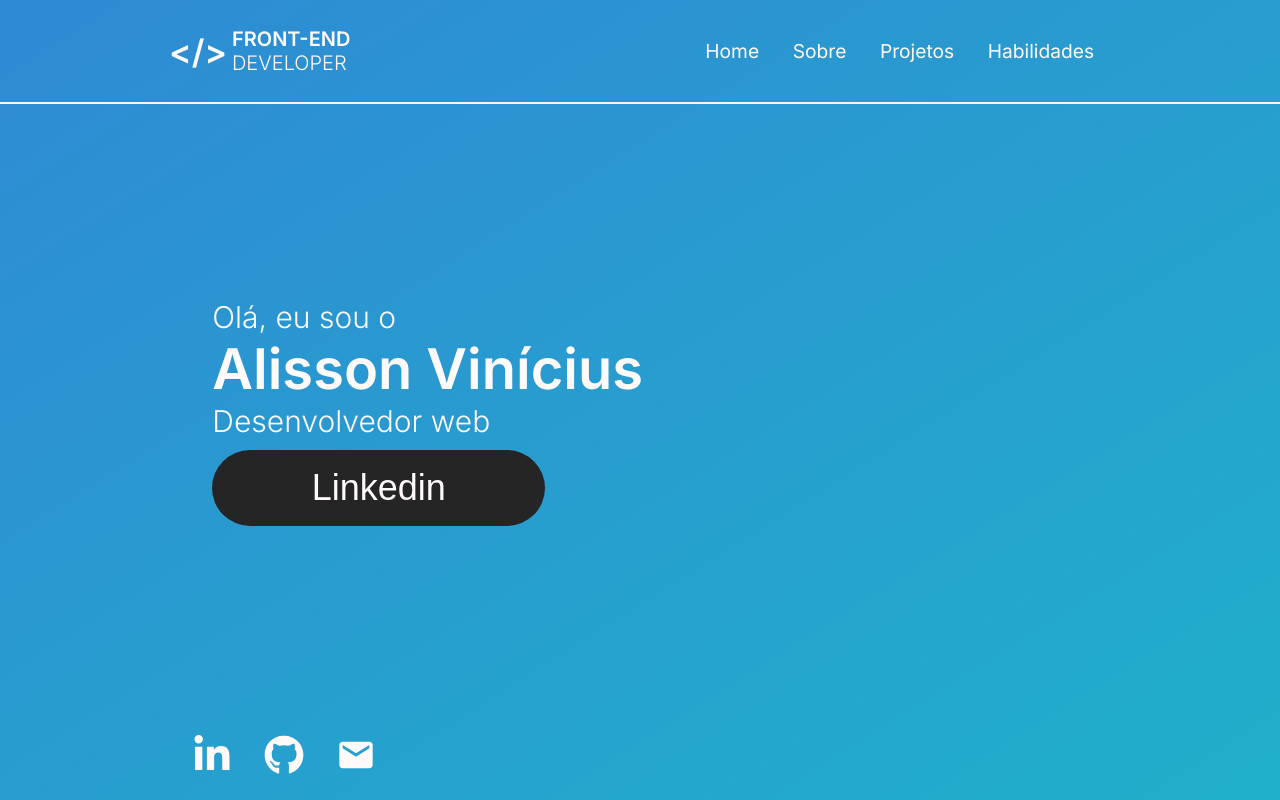
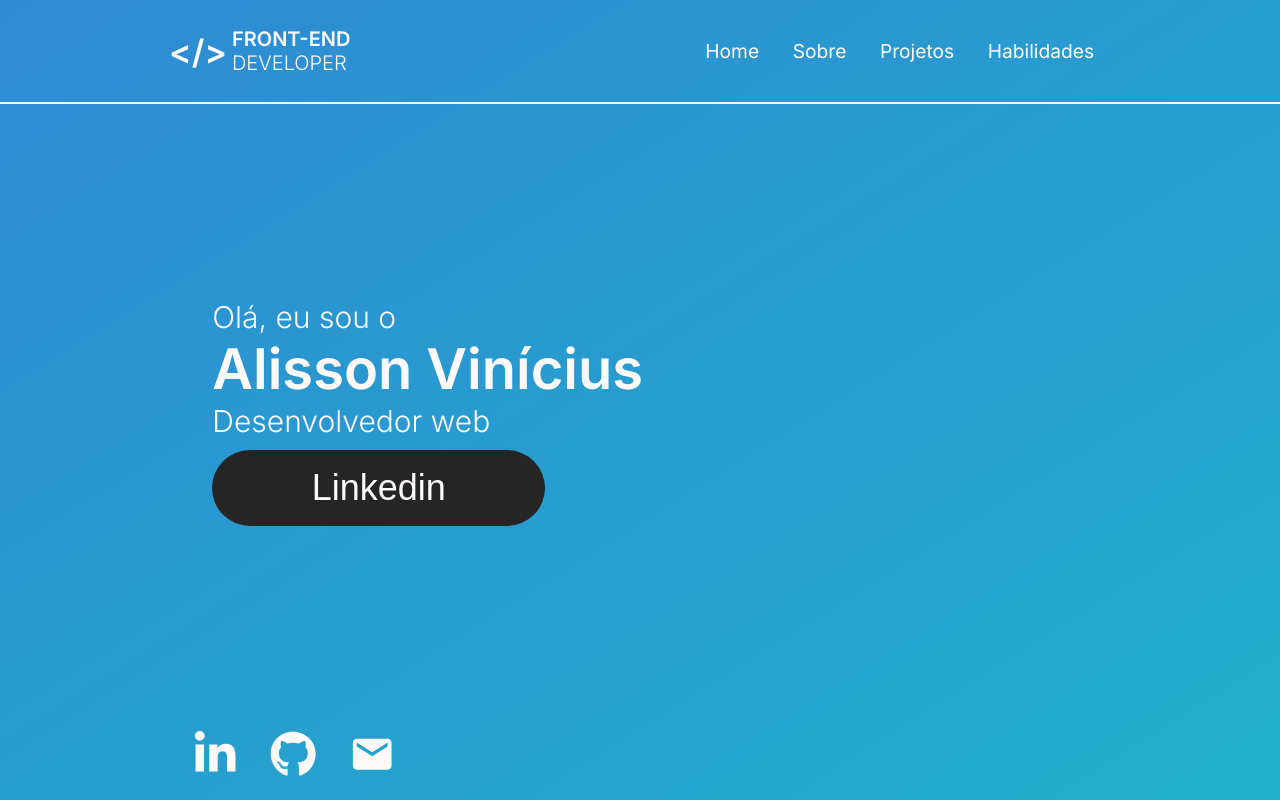
Before and after one commit to alisson2014/site-pessoal, a React (Create React App) app: page / in a window 1280 px wide. Built offline with nearby package versions, Linux system fonts and the light colour scheme; no server answers.

Commit message:
[POR-001]: refatorei o código

```diff
--- a/src/components/Atoms/SocialItem/atoms.ts
+++ /dev/null
@@ -1,20 +0,0 @@
-import styled from "styled-components"
-
-export const SocialItem = styled.li`
-  a {
-    font-size: 2.5em;
-
-    :hover {
-      font-size: 2.6em;
-      transition: all 0.5s;
-    }
-
-    @media (max-width: 520px) {
-      font-size: 2.3em;
-
-      :hover {
-        font-size: 2.45em;
-      }
-    }
-  }
-`
--- a/src/components/Atoms/SocialItem/index.tsx
+++ b/src/components/Atoms/SocialItem/index.tsx
@@ -1,4 +1,4 @@
-import * as Atoms from "./atoms"
+import { LiItem } from "./style";
 
 interface ISocialItem {
   href: string
@@ -6,13 +6,15 @@ interface ISocialItem {
   children: any
 };
 
-const SocialItem = ({ href, target, children }: ISocialItem) => {
+const SocialItem = ({
+  href, target, children
+}: ISocialItem) => {
   return (
-    <Atoms.SocialItem>
+    <LiItem>
       <a href={href} target={target}>
         {children}
       </a>
-    </Atoms.SocialItem>
+    </LiItem>
   );
 };
 
--- /dev/null
+++ b/src/components/Atoms/SocialItem/style.ts
@@ -0,0 +1,20 @@
+import styled from "styled-components"
+
+export const LiItem = styled.li`
+  a {
+    font-size: 2.9em;
+
+    &:hover {
+      font-size: 3.2em;
+      transition: all 0.5s ease-in-out;
+    }
+
+    @media (max-width: 520px) {
+      font-size: 2.5em;
+
+      &:hover {
+        font-size: 2.65em;
+      }
+    }
+  }
+`
--- a/src/components/Molecules/SocialList/atoms.ts
+++ b/src/components/Molecules/SocialList/atoms.ts
@@ -1,6 +1,6 @@
 import styled from "styled-components"
 
-export const SocialList = styled.ul`
+export const List = styled.ul`
   list-style: none;
   width: 70%;
   display: flex;
--- a/src/components/Molecules/SocialList/index.tsx
+++ b/src/components/Molecules/SocialList/index.tsx
@@ -1,21 +1,21 @@
-import * as Atoms from "./atoms";
+import SocialItem from "../../Atoms/SocialItem";
 import { MdEmail } from "react-icons/md";
 import { FaLinkedinIn, FaGithub } from "react-icons/fa";
-import SocialItem from "../../Atoms/SocialItem";
+import { List } from "./atoms";
 
 const SocialList = () => {
   return (
-    <Atoms.SocialList>
+    <List>
       <SocialItem href="https://www.linkedin.com/in/alisson-vinicius-morais-de-almeida-027553252" target="_blank">
         <FaLinkedinIn />
       </SocialItem>
       <SocialItem href="https://github.com/alisson2014" target="_blank">
         <FaGithub />
       </SocialItem>
-      <SocialItem href="mailto:almeidaalisson2014@gmail.com?subject=Olá, vamos conversar sobre...">
+      <SocialItem href="mailto:almeidaalisson2014@gmail.com?subject=Olá, vamos conversar sobre (digite aqui)">
         <MdEmail />
       </SocialItem>
-    </Atoms.SocialList>
+    </List>
   );
 };
 
```
